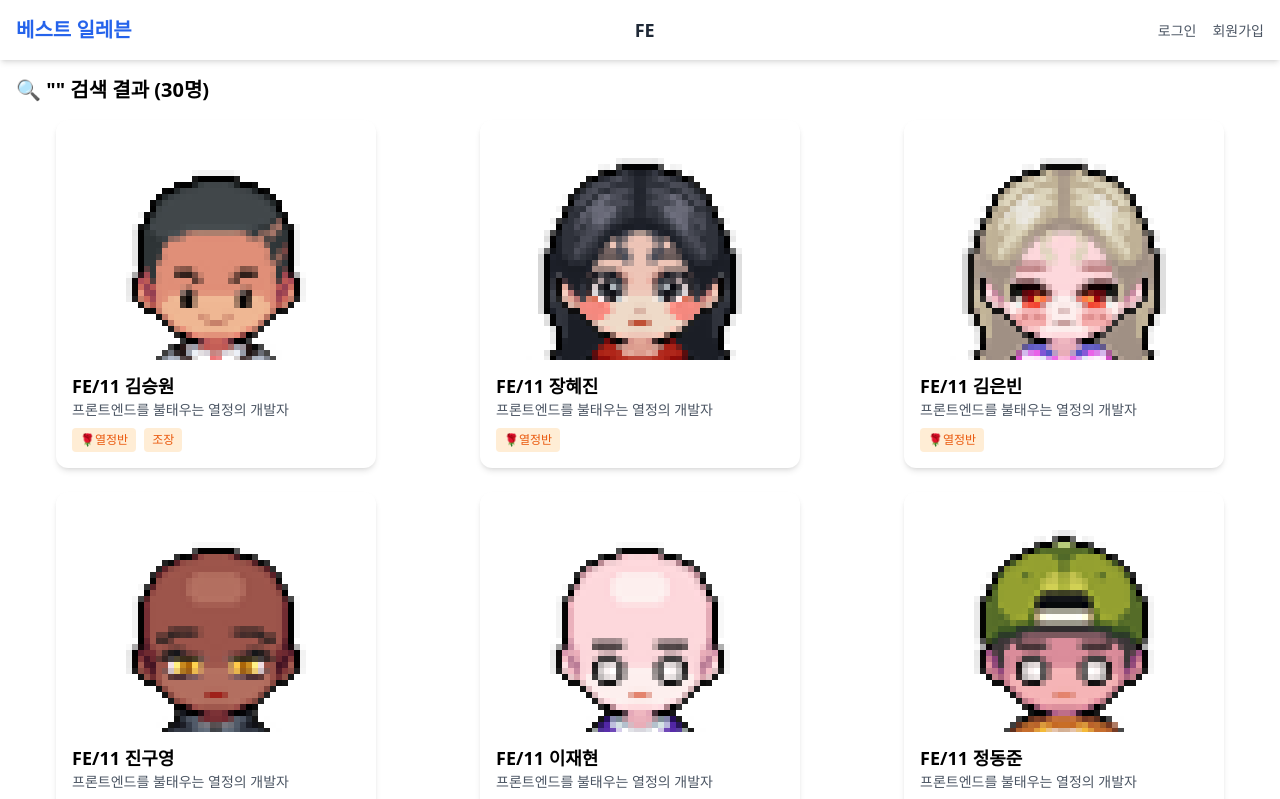
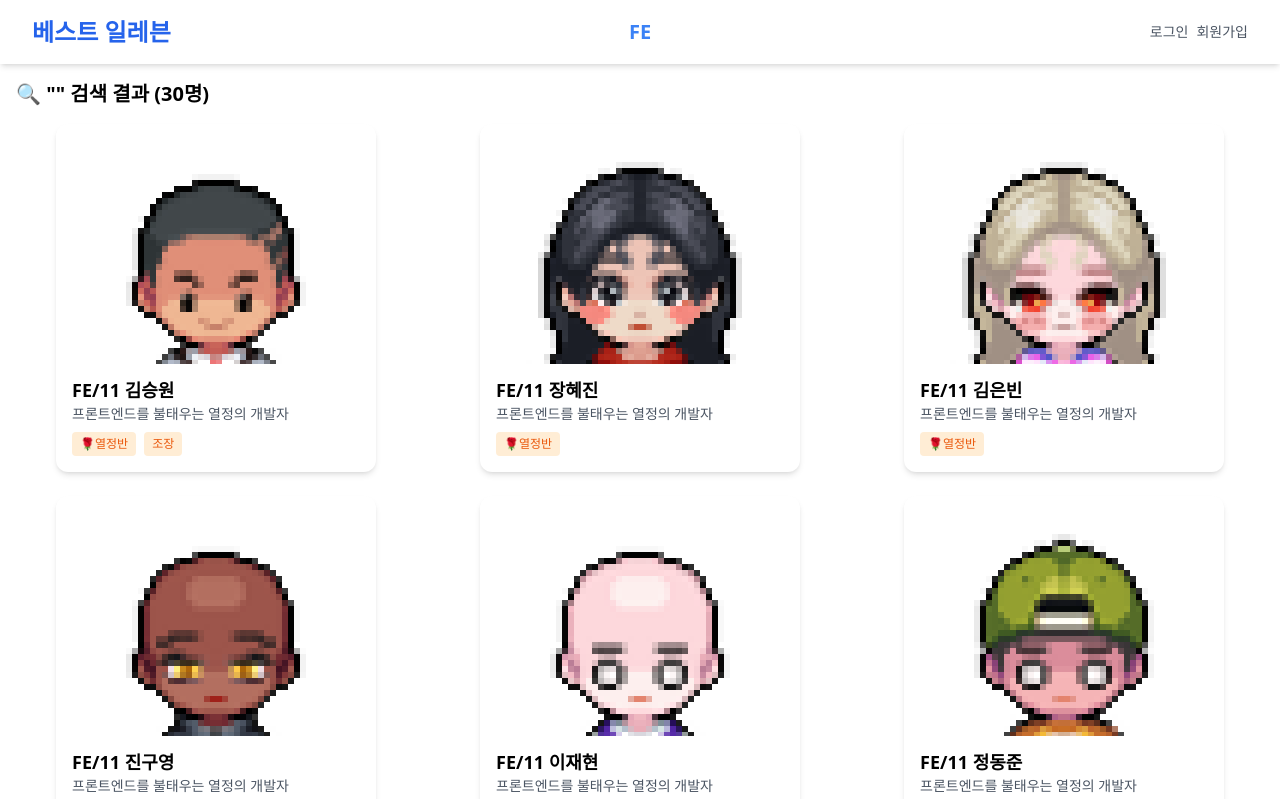
Before and after one commit to people9953/oz-11, a React (Vite) app: page /search in a window 1280 px wide. Shown: the top 799 px of the page. Built offline with nearby package versions, Linux system fonts and the light colour scheme.

Commit message:
feat: Layout.jsx 헤더 기능구현

```diff
--- a/src/data/members.js
+++ b/src/data/members.js
@@ -185,7 +185,7 @@ export const members = [
     id: 27,
     name: "FE/11 조민지",
     description: "프론트엔드를 불태우는 열정의 개발자",
-    image: "/character/",
+    image: "/character/Minji.png",
     type: ["✨심화반", "조장"],
   },
   {
--- a/src/pages/Layout.jsx
+++ b/src/pages/Layout.jsx
@@ -1,62 +1,103 @@
-import { Link, Outlet } from "react-router-dom";
-import { useState } from "react";
+import { useState, useEffect, useRef } from "react";
+import { Outlet, useNavigate, useLocation } from "react-router-dom";
+import { motion, AnimatePresence } from "framer-motion";
+import debounce from "lodash/debounce";
 
 function Layout() {
-  const [showSearch, setShowSearch] = useState(false);
-  const [query, setQuery] = useState("");
+  const [isSearchOpen, setIsSearchOpen] = useState(false);
+  const [input, setInput] = useState("");
+  const searchRef = useRef(null);
+  const navigate = useNavigate();
+  const location = useLocation();
 
-  const handleSearchToggle = () => {
-    setShowSearch((prev) => !prev);
-  };
+  const debouncedSearch = debounce((value) => {
+    if (value.trim()) {
+      navigate(`/search?q=${value.trim()}`);
+    }
+  }, 300);
 
-  const handleSubmit = (e) => {
-    e.preventDefault();
-    if (query.trim()) {
-      window.location.href = `/search?q=${query.trim()}`;
+  // debounce 적용
+  useEffect(() => {
+    debouncedSearch(input);
+    return () => debouncedSearch.cancel();
+  }, [input]);
+
+  // 경로 변경 시 검색창 닫기
+  useEffect(() => {
+    setIsSearchOpen(false);
+    setInput("");
+  }, [location.pathname]);
+
+  // 외부 클릭 시 검색창 닫기
+  useEffect(() => {
+    const handleClickOutside = (e) => {
+      if (searchRef.current && !searchRef.current.contains(e.target)) {
+        setIsSearchOpen(false);
       }
     };
+    document.addEventListener("mousedown", handleClickOutside);
+    return () => document.removeEventListener("mousedown", handleClickOutside);
+  }, []);
 
   return (
     <div>
-      {/* 상단바 */}
+      {/* 상단 네비게이션 바 */}
       <header className="bg-white shadow-md">
-        <div className="max-w-screen-xl mx-auto flex justify-between items-center p-4">
-          <Link to="/" className="text-blue-600 font-bold text-xl">
+        <div className="max-w-screen-xl mx-auto flex justify-between items-center p-4 relative">
+          {/* 홈 버튼 */}
+          <motion.h1
+            onClick={() => navigate("/")}
+            whileHover={{ scale: 1.1 }}
+            className="text-2xl font-bold text-blue-600 cursor-pointer hover:text-blue-800 ml-4"
+          >
             베스트 일레븐
-          </Link>
+          </motion.h1>
 
-          <button
-            onClick={handleSearchToggle}
-            className="text-lg text-gray-800 font-semibold"
+          {/* FE 버튼 */}
+          <motion.div
+            onClick={() => setIsSearchOpen((prev) => !prev)}
+            whileHover={{ scale: 1.1 }}
+            className="text-xl font-semibold text-blue-500 cursor-pointer hover:text-blue-700 absolute left-1/2 -translate-x-1/2"
           >
             FE
-          </button>
+          </motion.div>
 
-          <div className="space-x-4">
-            <button className="text-sm text-gray-600 hover:underline">
+          {/* 로그인/회원가입 */}
+          <div className="flex gap-2 mr-4">
+            <button className="text-sm text-gray-600 hover:text-blue-600 font-medium">
               로그인
             </button>
-            <button className="text-sm text-gray-600 hover:underline">
+            <button className="text-sm text-gray-600 hover:text-blue-600 font-medium">
               회원가입
             </button>
           </div>
         </div>
 
         {/* 검색창 */}
-        {showSearch && (
-          <form onSubmit={handleSubmit} className="max-w-screen-xl mx-auto p-4">
+        <AnimatePresence>
+          {isSearchOpen && (
+            <motion.div
+              key="search"
+              initial={{ opacity: 0, scaleX: 0 }}
+              animate={{ opacity: 1, scaleX: 1 }}
+              exit={{ opacity: 0, scaleX: 0 }}
+              transition={{ duration: 0.3 }}
+              className="origin-center mt-4 w-full max-w-sm mx-auto"
+              ref={searchRef}
+            >
               <input
                 type="text"
-              value={query}
-              onChange={(e) => setQuery(e.target.value)}
-              placeholder="이름으로 검색하세요"
-              className="w-full border border-gray-300 rounded p-2"
+                placeholder="이름으로 검색"
+                value={input}
+                onChange={(e) => setInput(e.target.value)}
+                className="w-full border border-gray-300 rounded-md px-4 py-2 text-sm shadow-md"
               />
-          </form>
+            </motion.div>
           )}
+        </AnimatePresence>
       </header>
 
-      {/* 본문 */}
+      {/* 본문 영역 */}
       <main className="max-w-screen-xl mx-auto p-4">
         <Outlet />
       </main>
```
Lines whose indentation alone changed are shown as unchanged.
